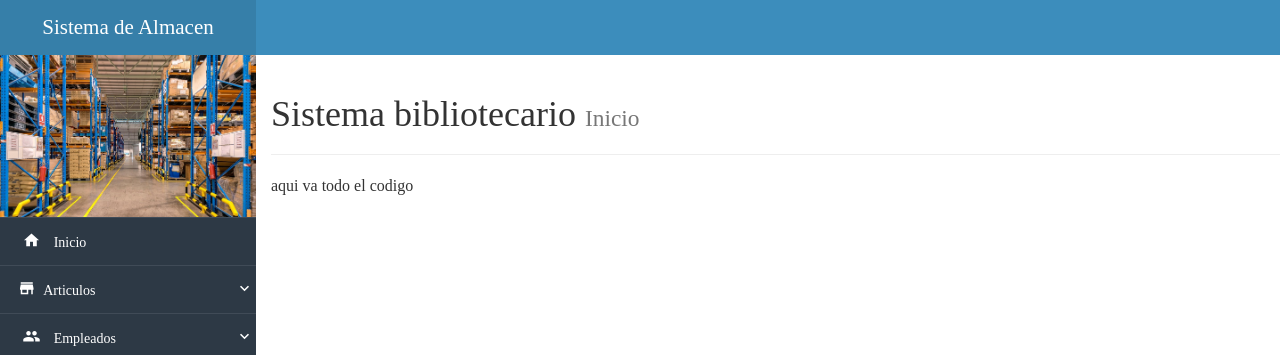
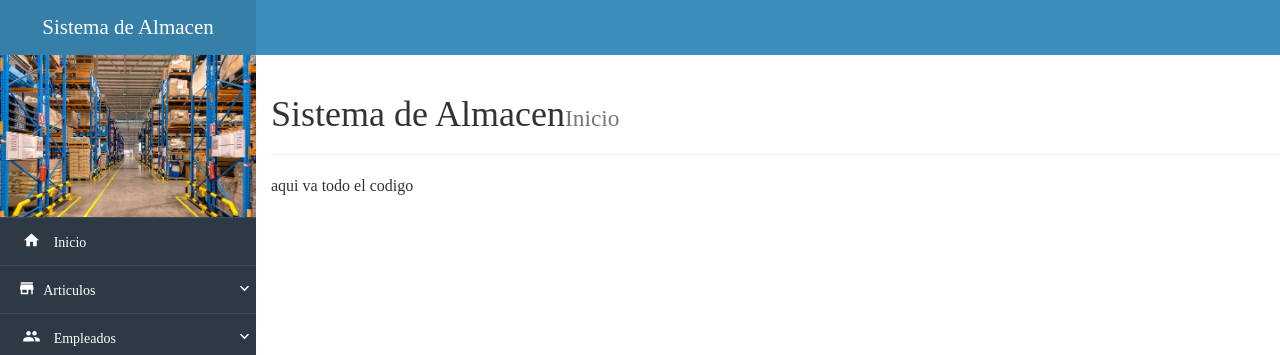
Before and after one commit to edisonquispevargas/Proyecto-final, a PHP site: page /inicio.php in a window 1280 px wide. Shown: the top 355 px of the page. Run offline with PHP 8.4, Linux system fonts and the light colour scheme; some libraries are stand-ins or nearby versions.

Commit message:
cambie titulo

```diff
--- a/inicio.php
+++ b/inicio.php
@@ -79,7 +79,7 @@
         </nav>
         <div class="container">
             <div class="page-header">
-              <h1 class="all-tittles">Sistema bibliotecario <small>Inicio</small></h1>
+              <h1 class="all-tittles">Sistema de Almacen<small>Inicio</small></h1>
             </div>
             aqui va todo el codigo
 
```
